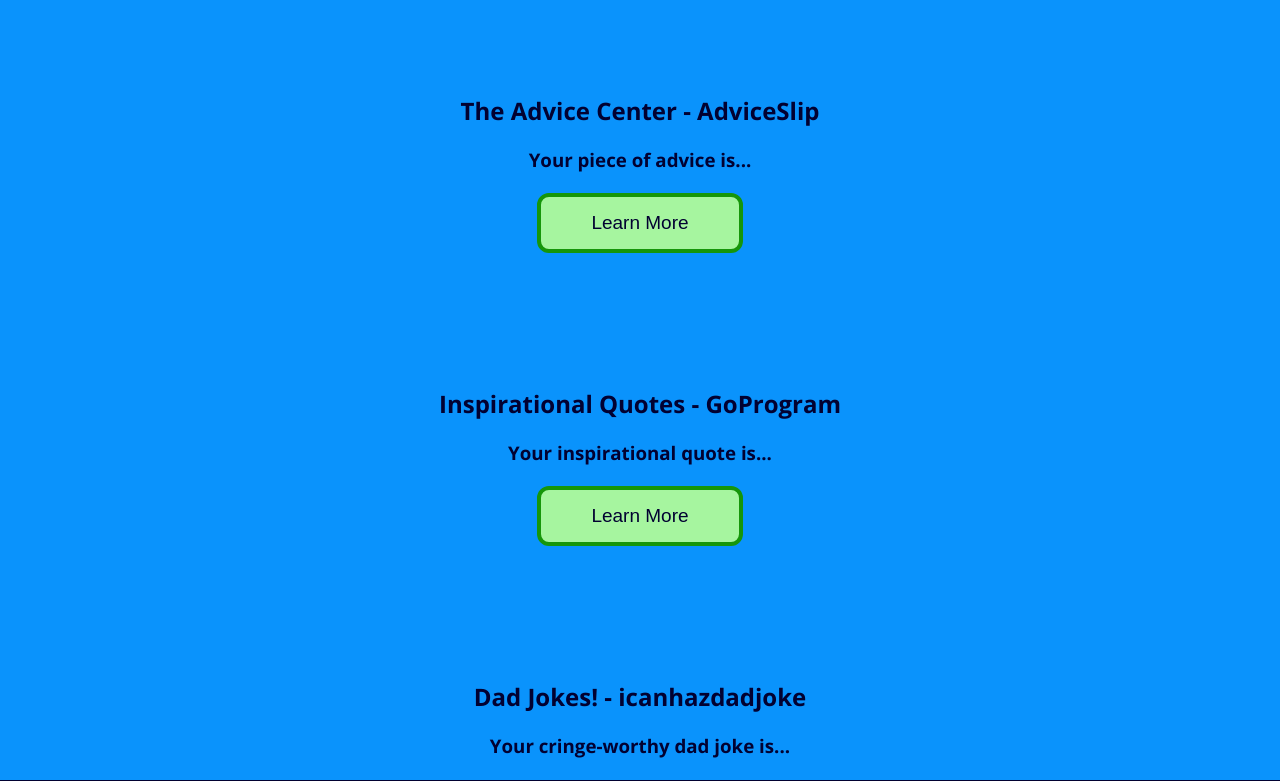
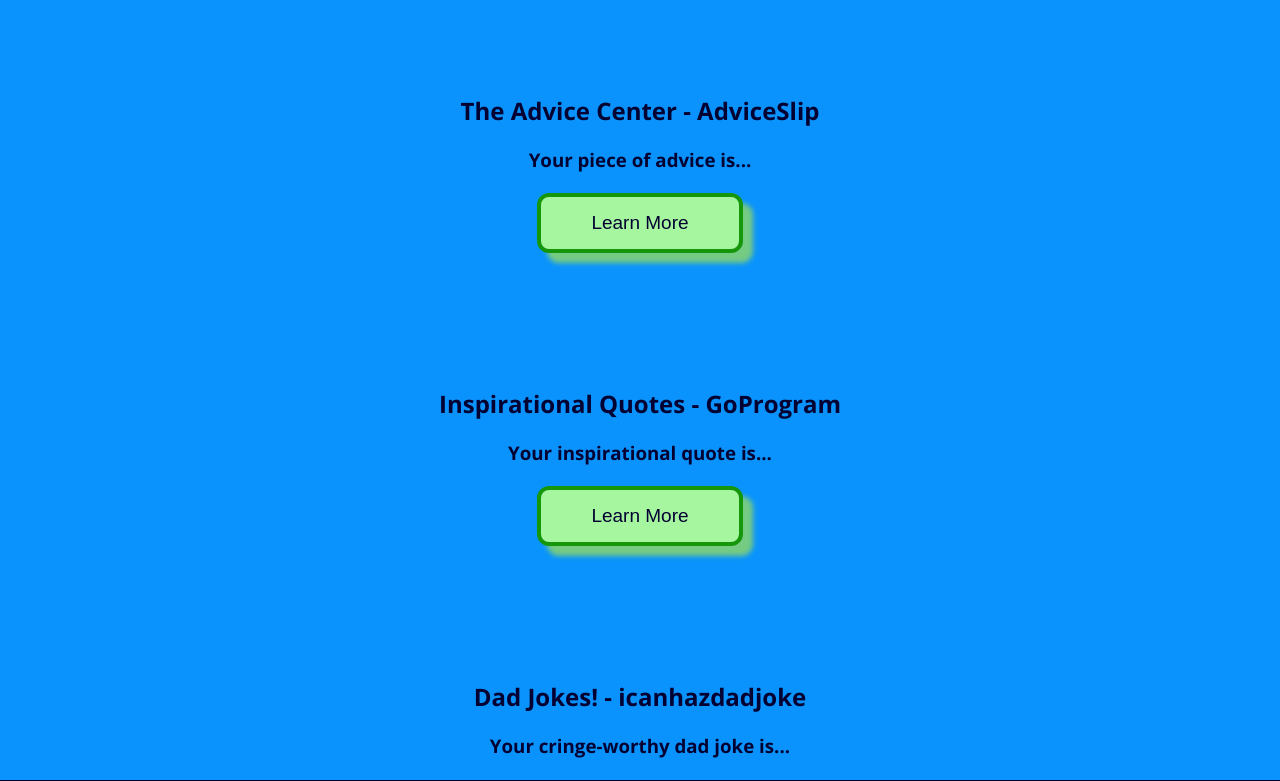
Before and after one commit to Dorcupi/aapic, a Flask app: template templates/index.html in a window 1280 px wide. Shown: the part 247-1028 px from the top of the page. Run offline with Flask 2, Linux system fonts and the light colour scheme; the template is opened without the code that fills it, so the values that code supplies are empty; parts of the project's set-up code (start-up, migrations or seed data) failed here and were passed over.

Commit message:
Button shadows

```diff
--- a/static/css/styles.css
+++ b/static/css/styles.css
@@ -388,6 +388,7 @@
   border-radius: 12px;
   border: 4px solid #16960a;
   padding: 15px 50px;
+  box-shadow: 10px 10px 5px rgb(118, 203, 131);
   transition-duration: 0.4s;
   cursor: pointer
 }
@@ -398,6 +399,7 @@
   font-size: 19px;
   border-radius: 12px;
   border: 4px solid #966a0a;
+  box-shadow: 10px 10px 5px rgb(203, 151, 118);
   padding: 15px 50px;
   cursor: pointer
 }
```
